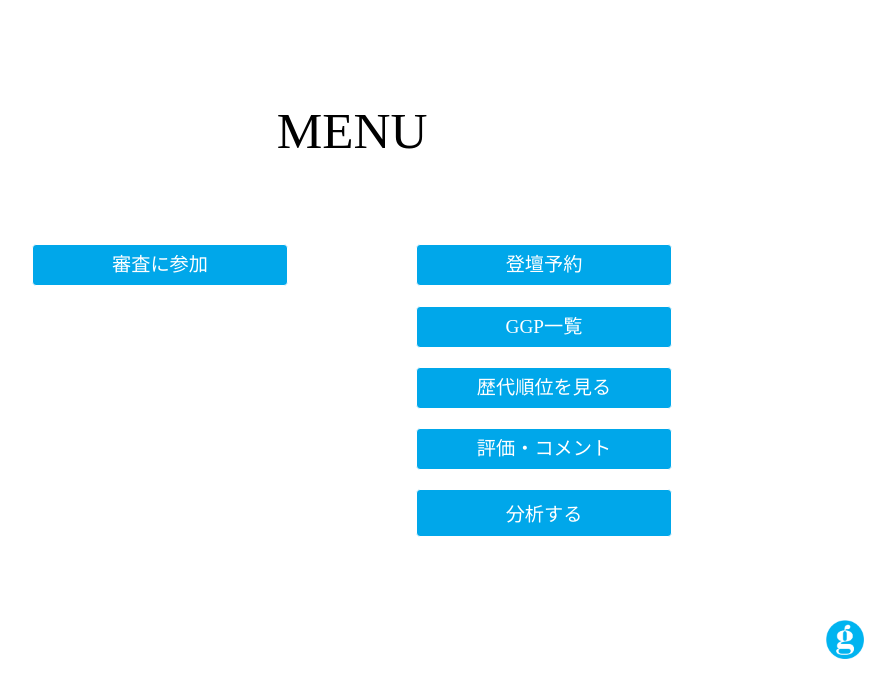
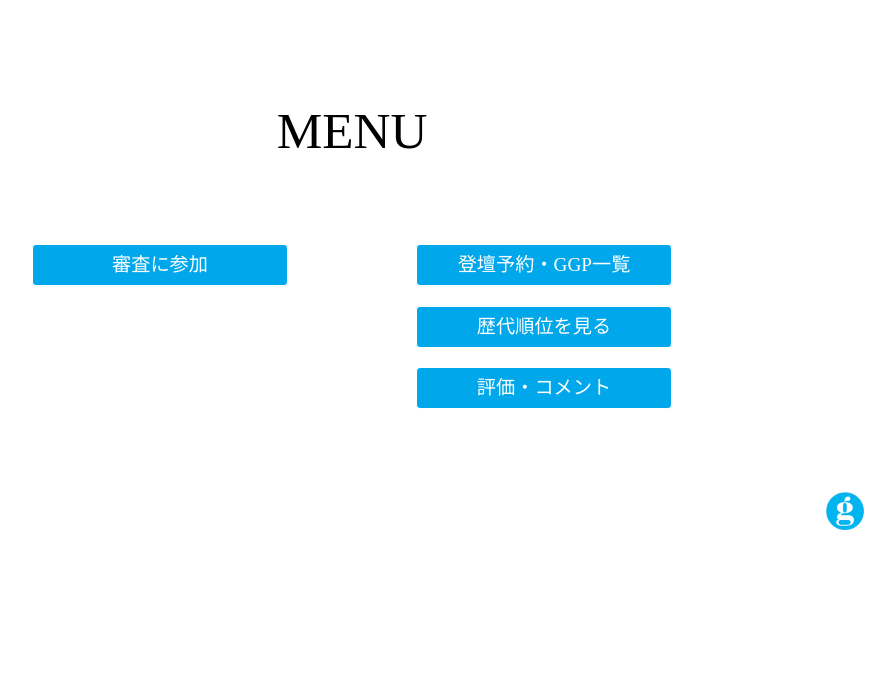
Before and after one commit to Hikaru-Kadota/GGP_Fukuoka, a PHP site: page /menu.php in a window 1280 px wide. Shown: the top 698 px of the page, without its empty margins (288-1183 px from the left). Run offline with PHP 8.4, Linux system fonts and the light colour scheme.

Commit message:
menu_repair

```diff
--- a/admin/admin_menu.php
+++ b/admin/admin_menu.php
@@ -59,7 +59,8 @@ if ($_POST['password'] != NULL) {
       <div>
         <a class="content_button" href="../all_ggp.php">GGP一覧</a>
         <a class="content_button" href="../ranking.php">歴代順位を見る</a>
-        <a class="content_button" href="../evaluation.php">評価・コメント</a> <a class="content_button" href="">分析する</a>
+        <a class="content_button" href="../evaluation.php">評価・コメント</a>
+        <!-- <a class="content_button" href="">分析する</a> -->
       </div>
     </div>
 
--- a/menu.php
+++ b/menu.php
@@ -32,11 +32,11 @@ session_destroy();
         <a class="content_button" href="judge/judge_form.php">審査に参加</a>
       </div>
       <div>
-        <a class="content_button" href="entry/entry_form.php">登壇予約</a>
-        <a class="content_button" href="all_ggp.php">GGP一覧</a>
+        <!-- <a class="content_button" href="entry/entry_form.php">登壇予約</a> -->
+        <a class="content_button" href="all_ggp.php">登壇予約・GGP一覧</a>
         <a class="content_button" href="ranking.php">歴代順位を見る</a>
         <a class="content_button" href="evaluation.php">評価・コメント</a>
-        <input type="submit" value="分析する" onClick="return error();">
+        <!-- <input type="submit" value="分析する" onClick="return error();"> -->
       </div>
     </div>
 
```
